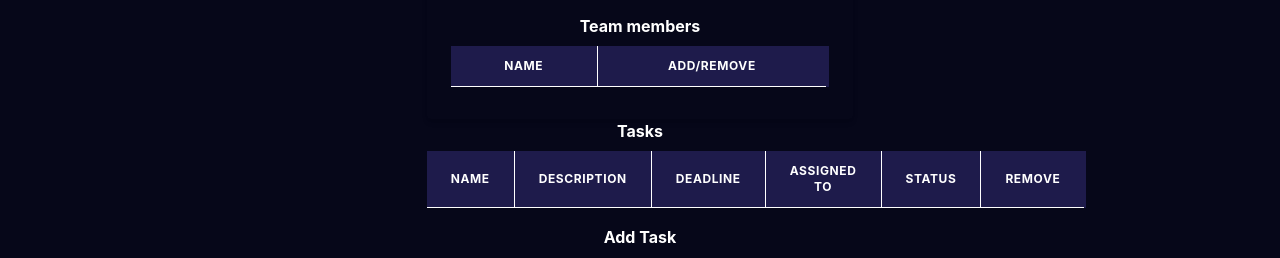
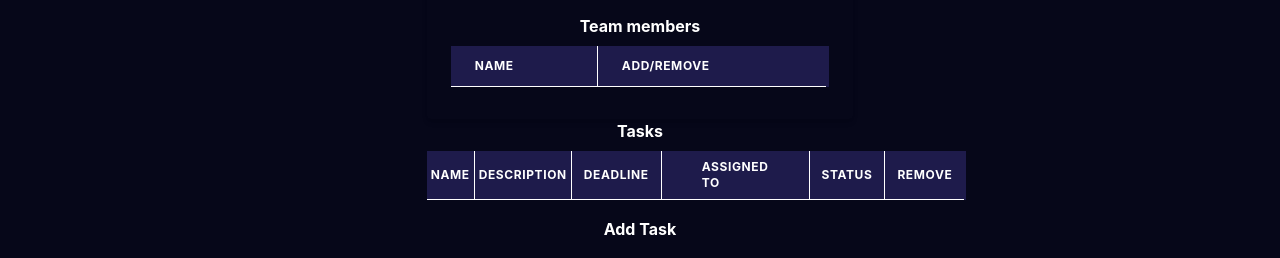
Before and after one commit to RehanyTamas/Project_Flow, a React (Create React App) app in the folder frontend/: page /my-projects/new-project in a window 1280 px wide. Shown: the part 364-622 px from the top of the page. Built offline with nearby package versions, Linux system fonts and the light colour scheme.

Commit message:
insert projecttask and teammembers tables

```diff
--- a/frontend/src/pages/NewProject.jsx
+++ b/frontend/src/pages/NewProject.jsx
@@ -2,7 +2,9 @@ import React, {useEffect, useState} from 'react';
 import axios from "axios";
 import AppConfig from "../config";
 import { useNavigate} from "react-router-dom";
-import TaskPopUp from "../components/TaskPopUp";
+import TaskPopUp from "../components/popups/TaskPopUp";
+import TeamMembersTable from "../components/tables/TeamMembersTable";
+import ProjectTaskTable from "../components/tables/ProjectTaskTable";
 
 const NewProject = () => {
 
@@ -143,80 +145,20 @@ const NewProject = () => {
                         required
                     />
                     <h2 className={"text-center font-bold text-white pb-2"}>Team members</h2>
-                    <table className="min-w-full divide-y divide-gray-200">
-                        <thead className="bg-indigo-950">
-                        <tr>
-                            <th scope="col"
-                                className="border-b border-r border-white px-6 py-3 text-center text-xs font-bold text-white bg-indigo-950 uppercase tracking-wider">Name
-                            </th>
-                            <th scope="col"
-                                className="border-b border-l border-white px-6 py-3 text-center text-xs font-bold text-white bg-indigo-950 uppercase tracking-wider">Add/Remove
-                            </th>
-                            <th/>
-                        </tr>
-                        </thead>
-                        <tbody className="bg-blue-900 divide-y divide-gray-200">
-                        {availablePeople.map((person) => (
-                            <tr key={person.id}>
-                                <td className="${index === availablePeople.length - 1 ? 'border-b' : ''} border-r border-white px-6 py-4 whitespace-nowrap text-center">{person.name}</td>
-                                <td className="${index === availablePeople.length - 1 ? 'border-b' : ''} border-l border-white px-6 py-4 whitespace-nowrap text-center">
-                                    {isPersonInTeam(person) ?
-                                        <button type="button" className={"hover:text-indigo-950"}
-                                                onClick={() => removePersonFromTeam(person)}>- Remove</button> :
-                                        <button type="button" className={"hover:text-indigo-950"} onClick={() => addPersonToTeam(person)}>+ Add</button>
-                                    }
-                                </td>
-                            </tr>
-                        ))}
-                        </tbody>
-                    </table>
+                    <TeamMembersTable
+                        availablePeople={availablePeople}
+                        isPersonInTeam={(person)=>isPersonInTeam(person)}
+                        removePersonFromTeam={(person)=>removePersonFromTeam(person)}
+                        addPersonToTeam={(person) => addPersonToTeam(person)}
+                    />
                 </div>
                 <h2 className={"text-center font-bold text-white pb-2"}>Tasks</h2>
-                <table className="min-w-full divide-y divide-gray-200 pb-2">
-                    <thead className="bg-indigo-950">
-                    <tr>
-                        <th scope="col"
-                            className="border-r border-b border-white px-6 py-3 text-center text-xs font-bold text-white uppercase tracking-wider">Name
-                        </th>
-                        <th scope="col"
-                            className="border-r border-b border-white px-6 py-3 text-center text-xs font-bold text-white uppercase tracking-wider">Description
-                        </th>
-                        <th scope="col"
-                            className="border-r border-b border-white px-6 py-3 text-center text-xs font-bold text-white uppercase tracking-wider">Deadline
-                        </th>
-                        <th scope="col"
-                            className="border-r border-b border-white px-6 py-3 text-center text-xs font-bold text-white uppercase tracking-wider">Assigned
-                            To
-                        </th>
-                        <th scope="col"
-                            className="border-r border-b border-white px-6 py-3 text-center text-xs font-bold text-white uppercase tracking-wider">Status
-                        </th>
-                        <th scope="col"
-                            className="border-l border-b border-white px-6 py-3 text-center text-xs font-bold text-white uppercase tracking-wider">Remove
-                        </th>
-                        <th/>
-                    </tr>
-                    </thead>
-                    <tbody className="bg-white divide-y divide-gray-200">
-                    {tasks.map((task, index) => (
-                        <tr key={index}>
-                            <td className="${index === availablePeople.length - 1 ? 'border-b' : ''} border-r border-white px-6 py-4 whitespace-nowrap text-center bg-blue-900 text-white font-bold"
-                            >{task.name}</td>
-                            <td className="${index === availablePeople.length - 1 ? 'border-b' : ''} border-r border-white px-6 py-4 whitespace-nowrap text-center bg-blue-900 text-white font-bold">
-                                {task.description}</td>
-                            <td className="${index === availablePeople.length - 1 ? 'border-b' : ''} border-r border-white px-6 py-4 whitespace-nowrap text-center bg-blue-900 text-white font-bold">
-                                {task.deadline}</td>
-                            <td className="${index === availablePeople.length - 1 ? 'border-b' : ''} border-r border-white px-6 py-4 whitespace-nowrap text-center bg-blue-900 text-white font-bold">
-                                {task.assignedTo}</td>
-                            <td className="${index === availablePeople.length - 1 ? 'border-b' : ''} border-r border-white px-6 py-4 whitespace-nowrap text-center bg-blue-900 text-white font-bold">
-                                {task.status}</td>
-                            <td className="${index === availablePeople.length - 1 ? 'border-b' : ''} border-l border-white px-6 py-4 whitespace-nowrap text-center bg-blue-900 text-white font-bold">
-                                <button type="button" className={"hover:text-indigo-950"} onClick={() => removeTask(index)}>- Remove</button>
-                            </td>
-                        </tr>
-                    ))}
-                    </tbody>
-                </table>
+                <ProjectTaskTable
+                    tasks={tasks}
+                    setTasks={(newTasks)=>setTasks(newTasks)}
+                    teamMembers={teamMembers}
+                    removeTask={(index)=>removeTask(index)}
+                />
                 <div className={"flex items-center justify-center"}>
                     <button
                         className="z-20 w-1/2 text-center py-3 rounded bg-transparent text-white font-bold focus:outline-none my-1 border border-transparent hover:border-white mb-1"
```
